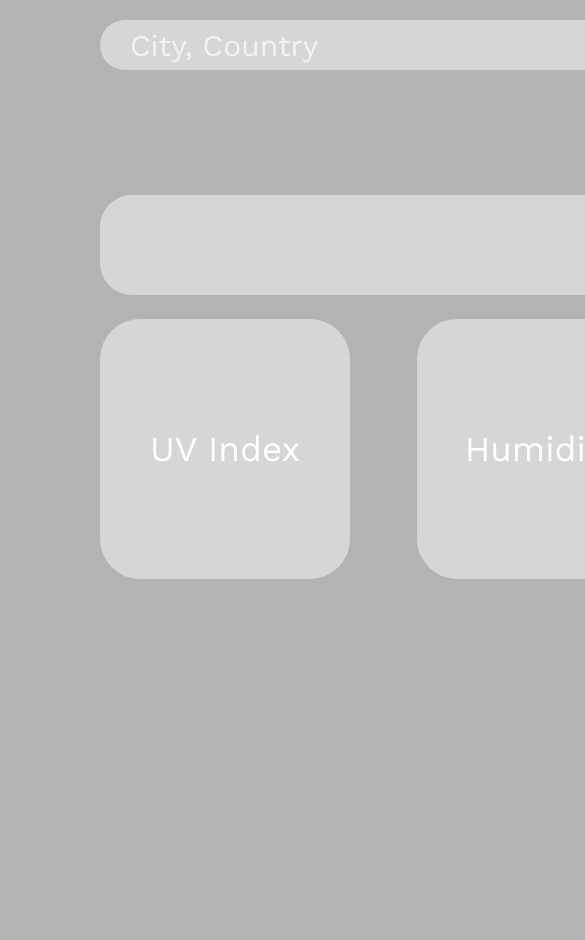
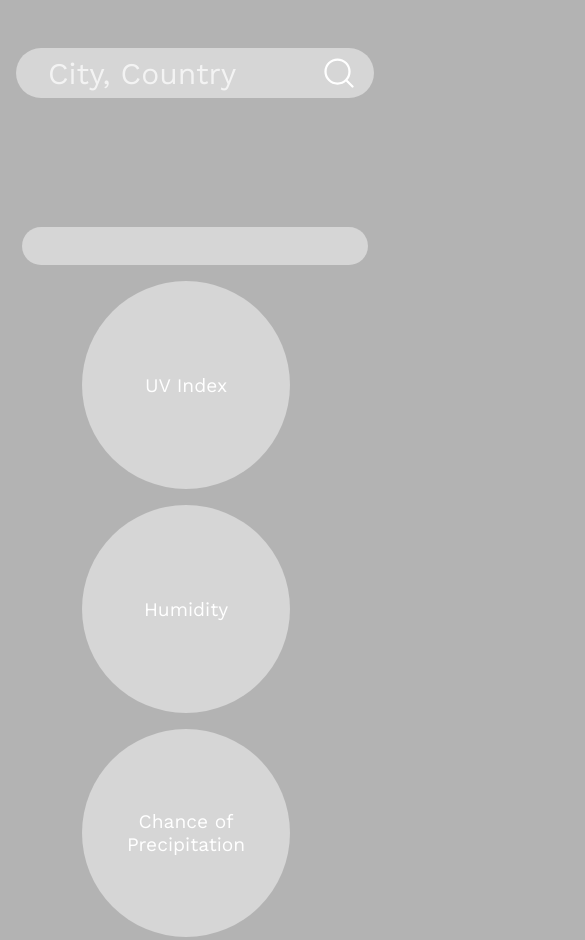
Before and after one commit to chavimiller/weather-app, a website built with webpack: page src/template.html in a window 390 px wide. Shown: the top 940 px of the page, 585 px wide, since content can reach past the window. Before the commit the page ends 844 px from the top, so only its background shows below. Built offline with nearby package versions, Linux system fonts and the light colour scheme; no server answers.

Commit message:
Make app responsive to mobile and tablet sizes

```diff
--- a/package.json
+++ b/package.json
@@ -4,7 +4,9 @@
   "description": "A weather dashboard built with vanilla JavaScript, using the OpenWeatherMap API to fetch and display current weather conditions based on user input. Built as part of The Odin Project curriculum.",
   "main": "index.js",
   "scripts": {
-    "test": "echo \"Error: no test specified\" && exit 1"
+    "test": "echo \"Error: no test specified\" && exit 1",
+    "start": "webpack serve --open",
+    "build": "webpack"
   },
   "repository": {
     "type": "git",
--- a/src/styles.css
+++ b/src/styles.css
@@ -17,19 +17,18 @@ body {
     background-size: cover;
     background-position: center;
     background-repeat: no-repeat;
-    margin: 20px 100px;
+    margin: 2rem 4rem;
 }
 
 input {
     border: none;
     background-color: transparent;
-    width: 700px;
-    height: 40px;
-
+    width: 85%;
+    height: 100%;
     display: flex;
     color: #FFFFFF;
     font-size: 30px;
-    padding: 5px 30px;
+    padding: 0 2rem;
     outline: none;
 }
 
@@ -48,11 +47,11 @@ input::placeholder {
 }
 
 .search-bar-container {
-    border-radius: 30px;
+    border-radius: 2rem;
     display: flex;
     align-items: center;
     justify-content: space-between;
-    width: 800px;
+    width: 100%;
     height: 50px;
     background-color: rgb(255, 255, 255, .45);
 }
@@ -69,7 +68,7 @@ input::placeholder {
 .main-block {
     display: flex;
     flex-direction: column;
-    padding: 30px 8px;
+    padding: 2rem 1rem;
 }
 
 .location-name {
@@ -88,7 +87,7 @@ input::placeholder {
 
 .feels-like {
     padding-top: 65px;
-    padding-left: 12px;
+    padding-left: 2rem;
     font-size: 28px;
     font-weight: 500;
 }
@@ -100,12 +99,13 @@ input::placeholder {
 
 .daily-block {
     background-color: rgb(255, 255, 255, .45);
-    width: 1200px;
-    height: 88px;
-    border-radius: 32px;
+    width: 95%;
+    height: fit-content;
+    border-radius: 2rem;
     display: flex;
+    align-items: center;
     justify-content: space-around;
-    padding-top: 12px;
+    padding: 1.2rem;
     font-size: 20px;
 }
 
@@ -113,7 +113,7 @@ input::placeholder {
     display: flex;
     flex-direction: column;
     align-items: center;
-    gap: 12px;
+    gap: .5rem;
 }
 
 .day {
@@ -122,61 +122,99 @@ input::placeholder {
 
 .extra-info-block {
     display: flex;
-    padding: 24px 0;
-    width: 1200px;
-    height: 200px;
-    justify-content: space-between;
+    flex-wrap: wrap;
+    justify-self: start;
+    padding: 1rem 0;
+    gap: 1rem;
+    width: 95%;
+    justify-content: space-around;
 }
 
 .info-square {
-    width: 220px;
-    height: 220px;
+    width: 8rem;
+    height: 8rem;
     background-color: rgb(255, 255, 255, .45);
-    border-radius: 40px;
+    border-radius: 9rem;
     display: flex;
     flex-direction: column;
     align-items: center;
     justify-content: center;
     text-align: center;
-    padding: 20px 15px;
+    padding: 2.5rem;
 
 }
 
 .info-square-title {
-
-    font-size: 35px;
+    font-size: 1.2rem;
     font-weight: 400;
     text-align: center;
 }
 
 .precipitation-title {
-
-    font-size: 30px;
+    font-size: 1.2rem;
+    display: flex;
+    flex-wrap: wrap;
     font-weight: 400;
     text-align: center;
 }
 
 .amount-percent {
-    font-size: 100px;
+    font-size: 1.8rem;
     text-align: center;
-    letter-spacing: -5px;
     font-weight: 400;
 }
 
 .time {
-    font-size: 40px;
+    font-size: 1.8rem;
     font-weight: 500;
 }
 
 .sunrise-title {
-    font-size: 30px;
+    font-size: 1.2rem;
     font-weight: 400;
+}
+
+#precipitation-percent {
+    font-size: 1.8rem;
+    text-align: center;
+    font-weight: 400;
+}
+
+
+@media (max-width: 768px) {
+    .daily-block {
+        flex-wrap: wrap;
+        height: fit-content;
+        justify-content: stretch;
+        gap: 1rem;
+    }
 
 }
 
-#precipitation-percent {
-    font-size: 90px;
-    text-align: center;
-    letter-spacing: -5px;
-    font-weight: 400;
+@media (max-width: 480px) {
+    body {
+        margin: 3rem 1rem;
+    }
+
+    .location-name {
+        font-size: 3rem;
+    }
+
+    .degrees {
+        font-size: 6rem;
+    }
+
+    .description {
+        font-size: 2rem;
+    }
+
+    .feels-like {
+        padding-left: 0;
+    }
+
+    .daily-block {
+        width: 86%;
+        justify-self: center ;
+    }
+
 }
```
